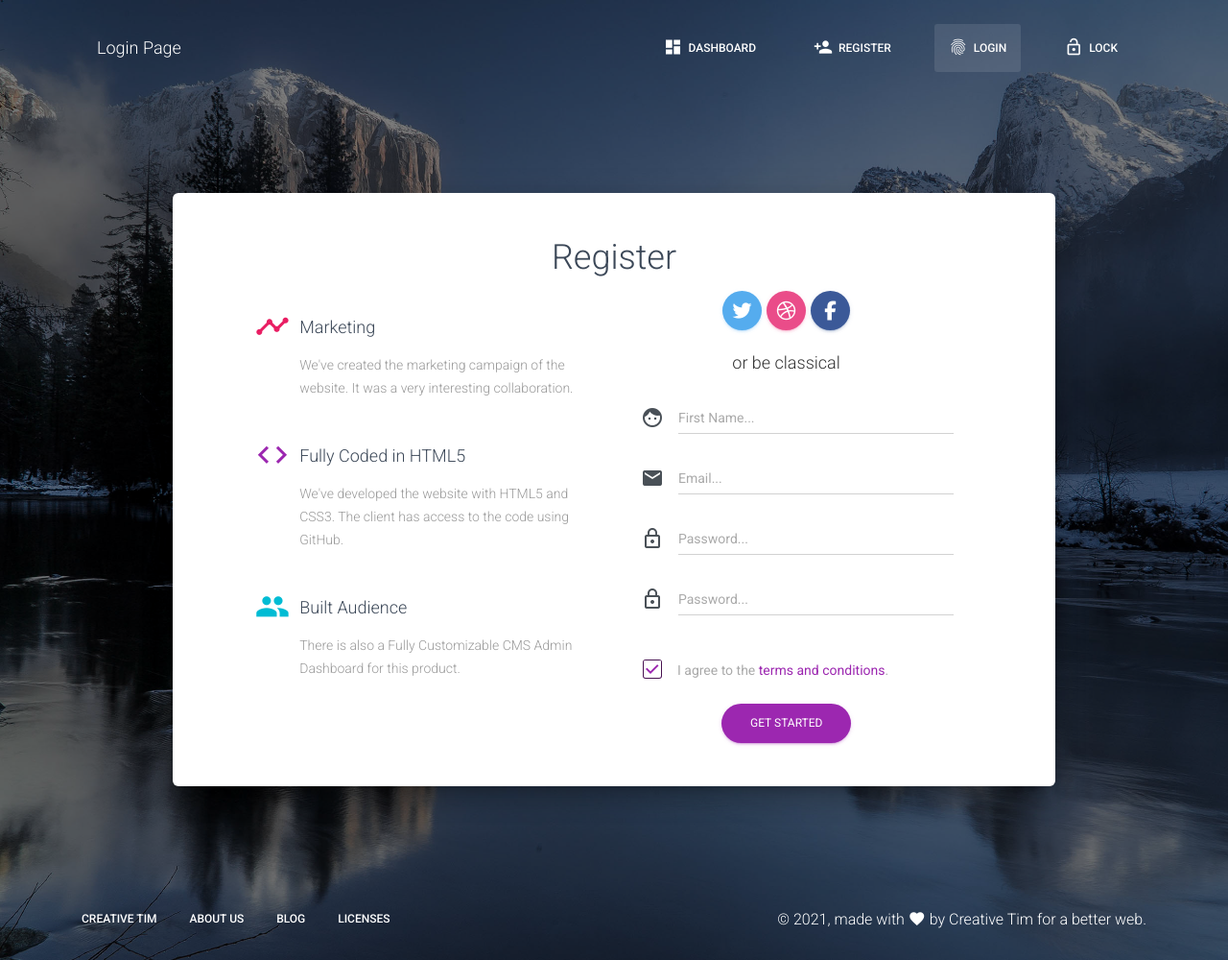
After one commit to Ashinindavudha/php_basic_project, a PHP site: page /register.php in a window 1280 px wide. The commit adds this page. Shown: the whole page at 96% size. Run offline with PHP 8.4, Linux system fonts and the light colour scheme; some libraries are stand-ins or nearby versions.

Commit message:
second_init

```diff
--- /dev/null
+++ b/admin/_actions/logout.php
@@ -0,0 +1,4 @@
+<?php
+session_start();
+unset($_SESSION['user']);
+header('location: ../../index.php');
--- a/admin/nav/navbar.php
+++ b/admin/nav/navbar.php
@@ -61,7 +61,7 @@
                   <a class="dropdown-item" href="profile.php">Profile</a>
                   <a class="dropdown-item" href="#">Settings</a>
                   <div class="dropdown-divider"></div>
-                  <a class="dropdown-item" href="#">Log out</a>
+                  <a class="dropdown-item" href="_actions/logout.php">Log out</a>
                 </div>
               </li>
             </ul>
--- a/admin/nav/sidebar.php
+++ b/admin/nav/sidebar.php
@@ -36,7 +36,7 @@
         </div>
         <ul class="nav">
           <li class="nav-item ">
-            <a class="nav-link" href="../examples/dashboard.html">
+            <a class="nav-link" href="index.php">
               <i class="material-icons">dashboard</i>
               <p> Dashboard </p>
             </a>
--- /dev/null
+++ b/nav/footer.php
@@ -0,0 +1,235 @@
+ <footer class="footer">
+        <div class="container">
+          <nav class="float-left">
+            <ul>
+              <li>
+                <a href="https://www.creative-tim.com/">
+                  Creative Tim
+                </a>
+              </li>
+              <li>
+                <a href="https://www.creative-tim.com/presentation">
+                  About Us
+                </a>
+              </li>
+              <li>
+                <a href="https://www.creative-tim.com/blog">
+                  Blog
+                </a>
+              </li>
+              <li>
+                <a href="https://www.creative-tim.com/license">
+                  Licenses
+                </a>
+              </li>
+            </ul>
+          </nav>
+          <div class="copyright float-right">
+            &copy;
+            <script>
+              document.write(new Date().getFullYear())
+            </script>, made with <i class="material-icons">favorite</i> by
+            <a href="https://www.creative-tim.com/" target="_blank">Creative Tim</a> for a better web.
+          </div>
+        </div>
+      </footer>
+    </div>
+  </div>
+  <!--   Core JS Files   -->
+  <script src="assets/js/core/jquery.min.js"></script>
+  <script src="assets/js/core/popper.min.js"></script>
+  <script src="assets/js/core/bootstrap-material-design.min.js"></script>
+  <script src="assets/js/plugins/perfect-scrollbar.jquery.min.js"></script>
+  <!--  Google Maps Plugin    -->
+  <script src="https://maps.googleapis.com/maps/api/js?key=YOUR_KEY_HERE"></script>
+  <!-- Chartist JS -->
+  <script src="assets/js/plugins/chartist.min.js"></script>
+  <!--  Notifications Plugin    -->
+  <script src="assets/js/plugins/bootstrap-notify.js"></script>
+  <!-- Control Center for Material Dashboard: parallax effects, scripts for the example pages etc -->
+  <script src="assets/js/material-dashboard.js?v=2.1.2" type="text/javascript"></script>
+  <!-- Material Dashboard DEMO methods, don't include it in your project! -->
+  <script src="assets/demo/demo.js"></script>
+  <script>
+    $(document).ready(function() {
+      $().ready(function() {
+        $sidebar = $('.sidebar');
+
+        $sidebar_img_container = $sidebar.find('.sidebar-background');
+
+        $full_page = $('.full-page');
+
+        $sidebar_responsive = $('body > .navbar-collapse');
+
+        window_width = $(window).width();
+
+        fixed_plugin_open = $('.sidebar .sidebar-wrapper .nav li.active a p').html();
+
+        if (window_width > 767 && fixed_plugin_open == 'Dashboard') {
+          if ($('.fixed-plugin .dropdown').hasClass('show-dropdown')) {
+            $('.fixed-plugin .dropdown').addClass('open');
+          }
+
+        }
+
+        $('.fixed-plugin a').click(function(event) {
+          // Alex if we click on switch, stop propagation of the event, so the dropdown will not be hide, otherwise we set the  section active
+          if ($(this).hasClass('switch-trigger')) {
+            if (event.stopPropagation) {
+              event.stopPropagation();
+            } else if (window.event) {
+              window.event.cancelBubble = true;
+            }
+          }
+        });
+
+        $('.fixed-plugin .active-color span').click(function() {
+          $full_page_background = $('.full-page-background');
+
+          $(this).siblings().removeClass('active');
+          $(this).addClass('active');
+
+          var new_color = $(this).data('color');
+
+          if ($sidebar.length != 0) {
+            $sidebar.attr('data-color', new_color);
+          }
+
+          if ($full_page.length != 0) {
+            $full_page.attr('filter-color', new_color);
+          }
+
+          if ($sidebar_responsive.length != 0) {
+            $sidebar_responsive.attr('data-color', new_color);
+          }
+        });
+
+        $('.fixed-plugin .background-color .badge').click(function() {
+          $(this).siblings().removeClass('active');
+          $(this).addClass('active');
+
+          var new_color = $(this).data('background-color');
+
+          if ($sidebar.length != 0) {
+            $sidebar.attr('data-background-color', new_color);
+          }
+        });
+
+        $('.fixed-plugin .img-holder').click(function() {
+          $full_page_background = $('.full-page-background');
+
+          $(this).parent('li').siblings().removeClass('active');
+          $(this).parent('li').addClass('active');
+
+
+          var new_image = $(this).find("img").attr('src');
+
+          if ($sidebar_img_container.length != 0 && $('.switch-sidebar-image input:checked').length != 0) {
+            $sidebar_img_container.fadeOut('fast', function() {
+              $sidebar_img_container.css('background-image', 'url("' + new_image + '")');
+              $sidebar_img_container.fadeIn('fast');
+            });
+          }
+
+          if ($full_page_background.length != 0 && $('.switch-sidebar-image input:checked').length != 0) {
+            var new_image_full_page = $('.fixed-plugin li.active .img-holder').find('img').data('src');
+
+            $full_page_background.fadeOut('fast', function() {
+              $full_page_background.css('background-image', 'url("' + new_image_full_page + '")');
+              $full_page_background.fadeIn('fast');
+            });
+          }
+
+          if ($('.switch-sidebar-image input:checked').length == 0) {
+            var new_image = $('.fixed-plugin li.active .img-holder').find("img").attr('src');
+            var new_image_full_page = $('.fixed-plugin li.active .img-holder').find('img').data('src');
+
+            $sidebar_img_container.css('background-image', 'url("' + new_image + '")');
+            $full_page_background.css('background-image', 'url("' + new_image_full_page + '")');
+          }
+
+          if ($sidebar_responsive.length != 0) {
+            $sidebar_responsive.css('background-image', 'url("' + new_image + '")');
+          }
+        });
+
+        $('.switch-sidebar-image input').change(function() {
+          $full_page_background = $('.full-page-background');
+
+          $input = $(this);
+
+          if ($input.is(':checked')) {
+            if ($sidebar_img_container.length != 0) {
+              $sidebar_img_container.fadeIn('fast');
+              $sidebar.attr('data-image', '#');
+            }
+
+            if ($full_page_background.length != 0) {
+              $full_page_background.fadeIn('fast');
+              $full_page.attr('data-image', '#');
+            }
+
+            background_image = true;
+          } else {
+            if ($sidebar_img_container.length != 0) {
+              $sidebar.removeAttr('data-image');
+              $sidebar_img_container.fadeOut('fast');
+            }
+
+            if ($full_page_background.length != 0) {
+              $full_page.removeAttr('data-image', '#');
+              $full_page_background.fadeOut('fast');
+            }
+
+            background_image = false;
+          }
+        });
+
+        $('.switch-sidebar-mini input').change(function() {
+          $body = $('body');
+
+          $input = $(this);
+
+          if (md.misc.sidebar_mini_active == true) {
+            $('body').removeClass('sidebar-mini');
+            md.misc.sidebar_mini_active = false;
+
+            $('.sidebar .sidebar-wrapper, .main-panel').perfectScrollbar();
+
+          } else {
+
+            $('.sidebar .sidebar-wrapper, .main-panel').perfectScrollbar('destroy');
+
+            setTimeout(function() {
+              $('body').addClass('sidebar-mini');
+
+              md.misc.sidebar_mini_active = true;
+            }, 300);
+          }
+
+          // we simulate the window Resize so the charts will get updated in realtime.
+          var simulateWindowResize = setInterval(function() {
+            window.dispatchEvent(new Event('resize'));
+          }, 180);
+
+          // we stop the simulation of Window Resize after the animations are completed
+          setTimeout(function() {
+            clearInterval(simulateWindowResize);
+          }, 1000);
+
+        });
+      });
+    });
+  </script>
+  <script>
+    $(document).ready(function() {
+      md.checkFullPageBackgroundImage();
+      setTimeout(function() {
+        // after 1000 ms we add the class animated to the login/register card
+        $('.card').removeClass('card-hidden');
+      }, 700);
+    });
+  </script>
+</body>
+
+</html>
--- /dev/null
+++ b/nav/head.php
@@ -0,0 +1,31 @@
+<!--
+=========================================================
+Material Dashboard PRO - v2.1.2
+=========================================================
+
+Product Page: https://www.creative-tim.com/product/material-dashboard-pro
+Copyright 2020 Creative Tim (https://www.creative-tim.com)
+Coded by Creative Tim
+
+=========================================================
+The above copyright notice and this permission notice shall be included in all copies or substantial portions of the Software. -->
+<!DOCTYPE html>
+<html lang="en">
+
+<head>
+  <meta charset="utf-8" />
+  <link rel="apple-touch-icon" sizes="76x76" href="assets/img/apple-icon.png">
+  <link rel="icon" type="image/png" href="assets/img/favicon.png">
+  <meta http-equiv="X-UA-Compatible" content="IE=edge,chrome=1" />
+  <title>
+    Material Dashboard PRO by Creative Tim
+  </title>
+  <meta content='width=device-width, initial-scale=1.0, shrink-to-fit=no' name='viewport' />
+  <!--     Fonts and icons     -->
+  <link rel="stylesheet" type="text/css" href="https://fonts.googleapis.com/css?family=Roboto:300,400,500,700|Roboto+Slab:400,700|Material+Icons" />
+  <link rel="stylesheet" href="https://maxcdn.bootstrapcdn.com/font-awesome/latest/css/font-awesome.min.css">
+  <!-- CSS Files -->
+  <link href="assets/css/material-dashboard.css?v=2.1.2" rel="stylesheet" />
+  <!-- CSS Just for demo purpose, don't include it in your project -->
+  <link href="assets/demo/demo.css" rel="stylesheet" />
+</head>
--- /dev/null
+++ b/nav/navbar.php
@@ -0,0 +1,43 @@
+<!-- Navbar -->
+  <nav class="navbar navbar-expand-lg navbar-transparent navbar-absolute fixed-top text-white">
+    <div class="container">
+      <div class="navbar-wrapper">
+        <a class="navbar-brand" href="javascript:;">Login Page</a>
+      </div>
+      <button class="navbar-toggler" type="button" data-toggle="collapse" aria-controls="navigation-index" aria-expanded="false" aria-label="Toggle navigation">
+        <span class="sr-only">Toggle navigation</span>
+        <span class="navbar-toggler-icon icon-bar"></span>
+        <span class="navbar-toggler-icon icon-bar"></span>
+        <span class="navbar-toggler-icon icon-bar"></span>
+      </button>
+      <div class="collapse navbar-collapse justify-content-end">
+        <ul class="navbar-nav">
+          <li class="nav-item">
+            <a href="../dashboard.html" class="nav-link">
+              <i class="material-icons">dashboard</i>
+              Dashboard
+            </a>
+          </li>
+          <li class="nav-item ">
+            <a href="register.php" class="nav-link">
+              <i class="material-icons">person_add</i>
+              Register
+            </a>
+          </li>
+          <li class="nav-item  active ">
+            <a href="../pages/login.html" class="nav-link">
+              <i class="material-icons">fingerprint</i>
+              Login
+            </a>
+          </li>
+          <li class="nav-item ">
+            <a href="../pages/lock.html" class="nav-link">
+              <i class="material-icons">lock_open</i>
+              Lock
+            </a>
+          </li>
+        </ul>
+      </div>
+    </div>
+  </nav>
+  <!-- End Navbar -->
--- /dev/null
+++ b/register.php
@@ -0,0 +1,128 @@
+<?php include("nav/head.php") ?>
+
+<body class="off-canvas-sidebar">
+  <?php include("nav/navbar.php") ?>
+   <div class="wrapper wrapper-full-page">
+    <div class="page-header register-page header-filter" filter-color="black" style="background-image: url('assets/img/register.jpg')">
+      <div class="container">
+        <div class="row">
+          <div class="col-md-10 ml-auto mr-auto">
+            <div class="card card-signup">
+              <h2 class="card-title text-center">Register</h2>
+              <div class="card-body">
+                <div class="row">
+                  <div class="col-md-5 ml-auto">
+                    <div class="info info-horizontal">
+                      <div class="icon icon-rose">
+                        <i class="material-icons">timeline</i>
+                      </div>
+                      <div class="description">
+                        <h4 class="info-title">Marketing</h4>
+                        <p class="description">
+                          We've created the marketing campaign of the website. It was a very interesting collaboration.
+                        </p>
+                      </div>
+                    </div>
+                    <div class="info info-horizontal">
+                      <div class="icon icon-primary">
+                        <i class="material-icons">code</i>
+                      </div>
+                      <div class="description">
+                        <h4 class="info-title">Fully Coded in HTML5</h4>
+                        <p class="description">
+                          We've developed the website with HTML5 and CSS3. The client has access to the code using GitHub.
+                        </p>
+                      </div>
+                    </div>
+                    <div class="info info-horizontal">
+                      <div class="icon icon-info">
+                        <i class="material-icons">group</i>
+                      </div>
+                      <div class="description">
+                        <h4 class="info-title">Built Audience</h4>
+                        <p class="description">
+                          There is also a Fully Customizable CMS Admin Dashboard for this product.
+                        </p>
+                      </div>
+                    </div>
+                  </div>
+                  <div class="col-md-5 mr-auto">
+                    <div class="social text-center">
+                      <button class="btn btn-just-icon btn-round btn-twitter">
+                        <i class="fa fa-twitter"></i>
+                      </button>
+                      <button class="btn btn-just-icon btn-round btn-dribbble">
+                        <i class="fa fa-dribbble"></i>
+                      </button>
+                      <button class="btn btn-just-icon btn-round btn-facebook">
+                        <i class="fa fa-facebook"> </i>
+                      </button>
+                      <h4 class="mt-3"> or be classical </h4>
+                    </div>
+                    <form class="form" method="" action="">
+                      <div class="form-group has-default">
+                        <div class="input-group">
+                          <div class="input-group-prepend">
+                            <span class="input-group-text">
+                              <i class="material-icons">face</i>
+                            </span>
+                          </div>
+                          <input type="text" class="form-control" placeholder="First Name...">
+                        </div>
+                      </div>
+                      <div class="form-group has-default">
+                        <div class="input-group">
+                          <div class="input-group-prepend">
+                            <span class="input-group-text">
+                              <i class="material-icons">mail</i>
+                            </span>
+                          </div>
+                          <input type="text" class="form-control" placeholder="Email...">
+                        </div>
+                      </div>
+                      <div class="form-group has-default">
+                        <div class="input-group">
+                          <div class="input-group-prepend">
+                            <span class="input-group-text">
+                              <i class="material-icons">lock_outline</i>
+                            </span>
+                          </div>
+                          <input type="password" placeholder="Password..." class="form-control">
+                        </div>
+                      </div>
+
+                         <div class="form-group has-default">
+                        <div class="input-group">
+                          <div class="input-group-prepend">
+                            <span class="input-group-text">
+                              <i class="material-icons">lock_outline</i>
+                            </span>
+                          </div>
+                          <input type="password" placeholder="Password..." class="form-control">
+                        </div>
+                      </div>
+
+                      <div class="form-check">
+                        <label class="form-check-label">
+                          <input class="form-check-input" type="checkbox" value="" checked="">
+                          <span class="form-check-sign">
+                            <span class="check"></span>
+                          </span>
+                          I agree to the
+                          <a href="#something">terms and conditions</a>.
+                        </label>
+                      </div>
+                      <div class="text-center">
+                        <a href="#pablo" class="btn btn-primary btn-round mt-4">Get Started</a>
+                      </div>
+                    </form>
+                  </div>
+                </div>
+              </div>
+            </div>
+          </div>
+        </div>
+      </div>
+      <?php include("nav/footer.php") ?>
+    </div>
+  </div>
```
Also changed, not shown: admin/_actions/login.php (added, +13 -0 lines), admin/index.php (+8 -1 lines), admin/profile.php (+7 -0 lines), index.php (added, +77 -0 lines).
